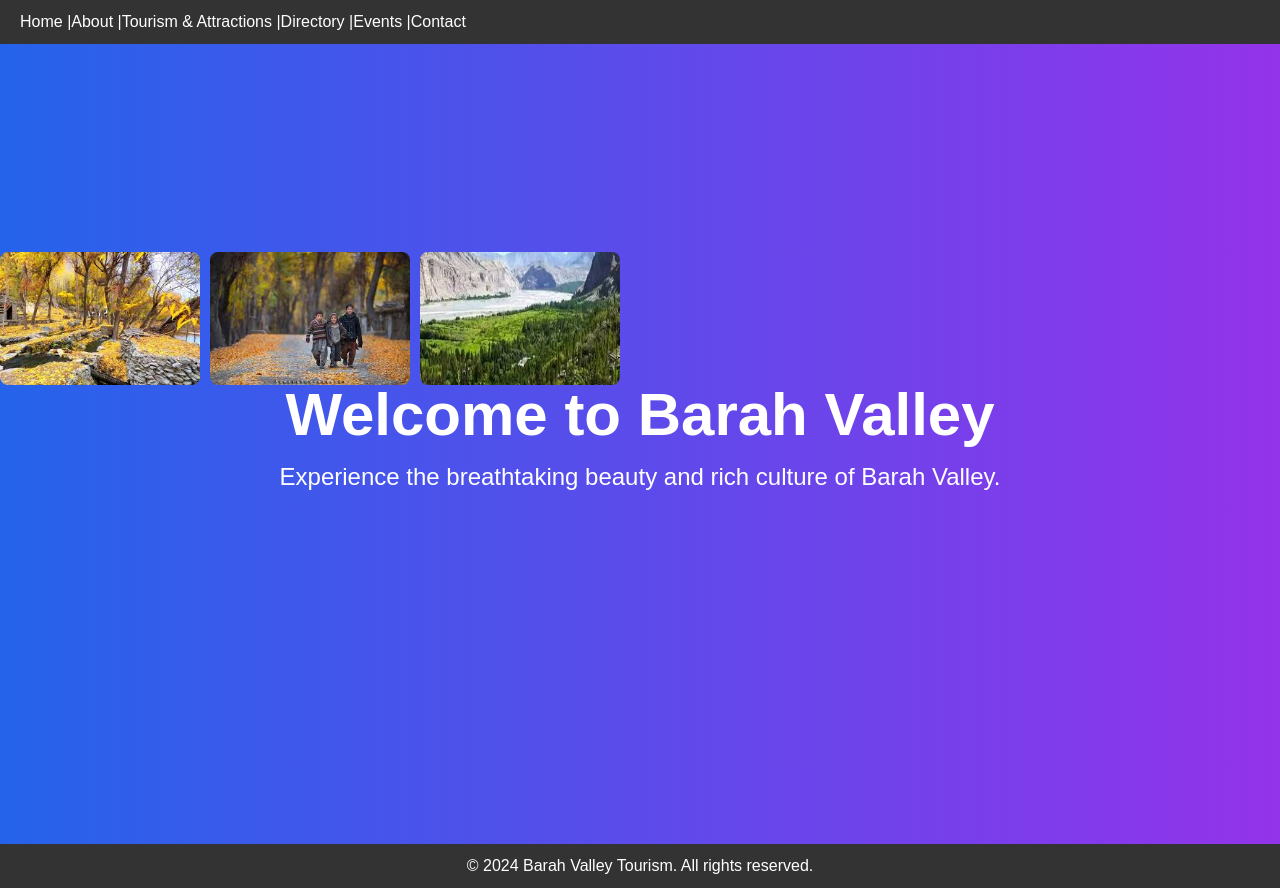
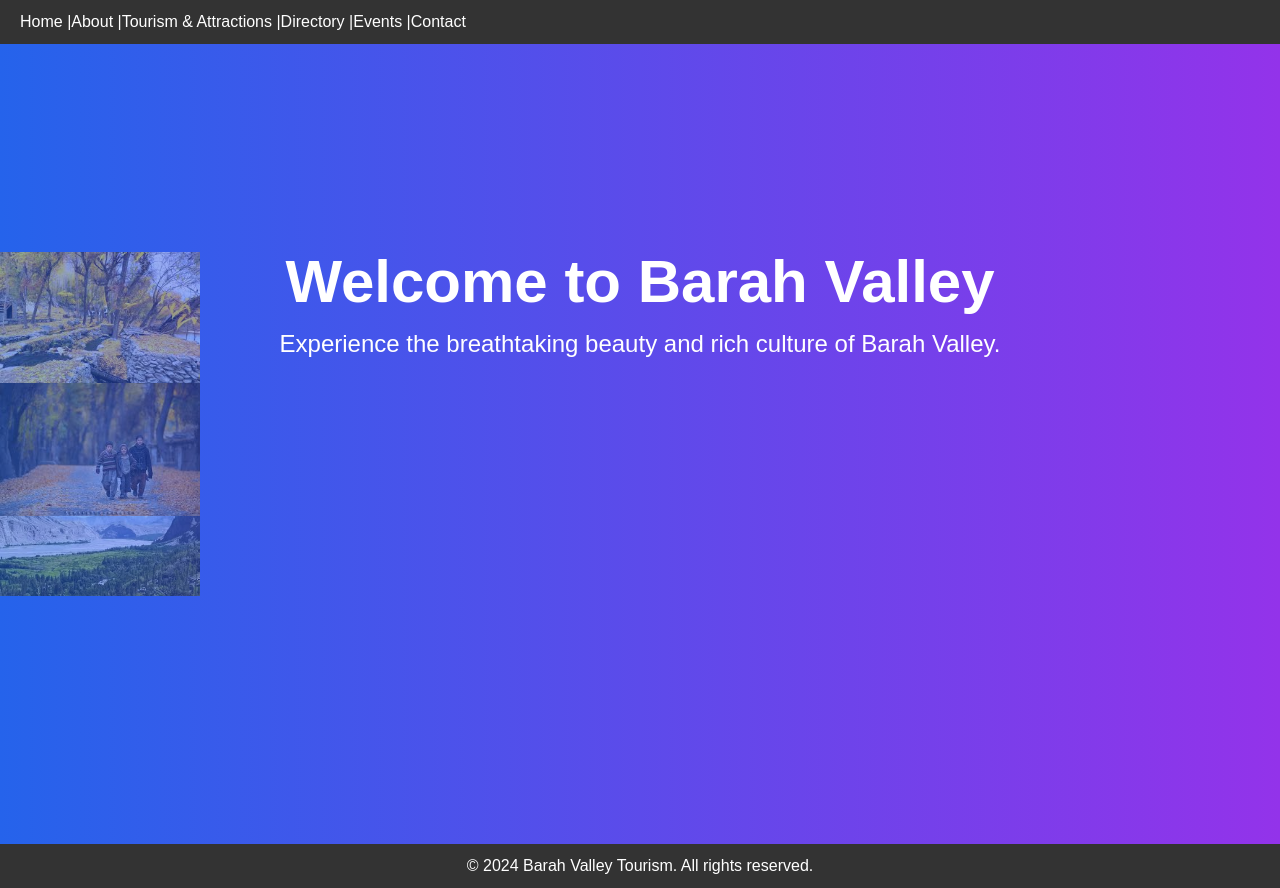
Before and after one commit to ShadBalti/barah_valley, a Next.js app: page / in a window 1280 px wide. Built offline with nearby package versions, Linux system fonts and the light colour scheme.

Commit message:
fix style

```diff
--- a/app/components/Gallery.tsx
+++ b/app/components/Gallery.tsx
@@ -12,9 +12,9 @@ type GalleryProps = {
 };
 
 const Gallery: React.FC<GalleryProps> = ({ images }) => (
-  <div style={{ display: 'flex', flexWrap: 'wrap', gap: '10px' }}>
+  <div className="absolute inset-0 opacity-50 rounded-lg">
     {images.map((image) => (
-      <Image key={image.id} src={image.src} alt={image.alt} width={200} height={150} style={{ borderRadius: '8px' }} />
+      <Image key={image.id} src={image.src} alt={image.alt} width={200} height={150} />
     ))}
   </div>
 );
--- a/app/page.tsx
+++ b/app/page.tsx
@@ -16,9 +16,7 @@ const HomePage: React.FC = () => {
   return (
     <div className="flex flex-col items-center justify-center bg-gradient-to-r from-blue-600 to-purple-600 text-white min-h-screen">
       <div className="relative w-full h-96">
-        <Gallery images={images}
-        className="absolute inset-0 opacity-50 rounded-lg"
-       />
+        <Gallery images={images} />
         <div className="relative z-10 text-center">
           <h1 className="text-4xl md:text-6xl font-bold mb-4">
             Welcome to Barah Valley
```
